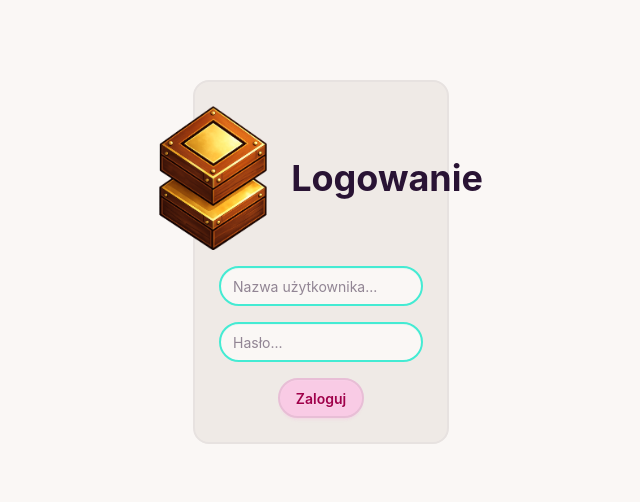
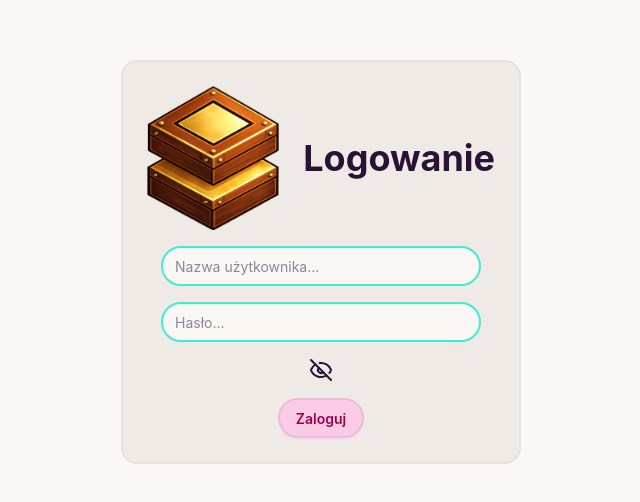
Before and after one commit to Myster987/hackcarpathia-quferek, a SvelteKit app: page /sign-in in a window 1280 px wide. Shown: the part 138-640 px from the top of the page, without its empty margins (319-959 px from the left). Built offline with nearby package versions, Linux system fonts and the light colour scheme.

Commit message:
refactor: add hide and show password button

```diff
--- a/src/routes/(auth)/sign-in/+page.svelte
+++ b/src/routes/(auth)/sign-in/+page.svelte
@@ -1,10 +1,11 @@
 <script lang="ts">
     import logo from "$lib/assets/logo.png";
     import { session } from "$lib/vault.svelte";
+    import { Eye, EyeOff } from "@lucide/svelte";
 
     let username = $state("");
     let password = $state("");
-    let show_password = $state(false);
+    let showPassword = $state(false);
 
     async function signIn(e: Event) {
         e.preventDefault();
@@ -14,7 +15,7 @@
 </script>
 
 <div class="flex flex-1 items-center justify-center">
-    <div class="w-2/5 md:w-1/5">
+    <div class="w-100">
         <div
             class="card card-body card-border border-base-300 bg-base-200 p-6 flex gap-4"
         >
@@ -32,11 +33,24 @@
                     class="input input-primary"
                 />
                 <input
-                    type={show_password ? "text" : "password"}
+                    type={showPassword ? "text" : "password"}
                     bind:value={password}
                     placeholder="Hasło..."
                     class="input input-primary"
                 />
+
+                <button
+                    type="button"
+                    onclick={() => (showPassword = !showPassword)}
+                    class="btn btn-ghost btn-xs"
+                    aria-label="Toggle visibility"
+                >
+                    {#if showPassword}
+                        <Eye />
+                    {:else}
+                        <EyeOff />
+                    {/if}
+                </button>
 
                 <button type="submit" class="btn btn-secondary">Zaloguj</button>
             </form>
```
